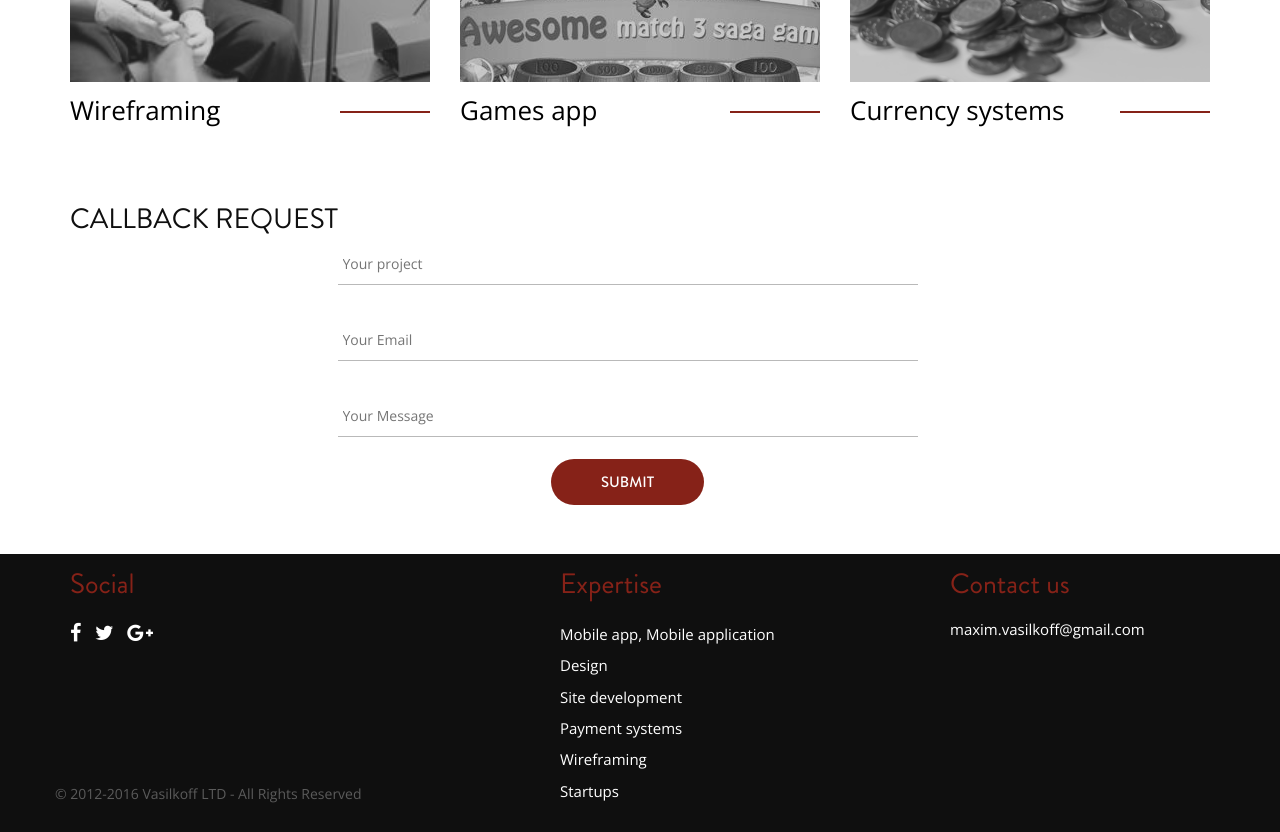
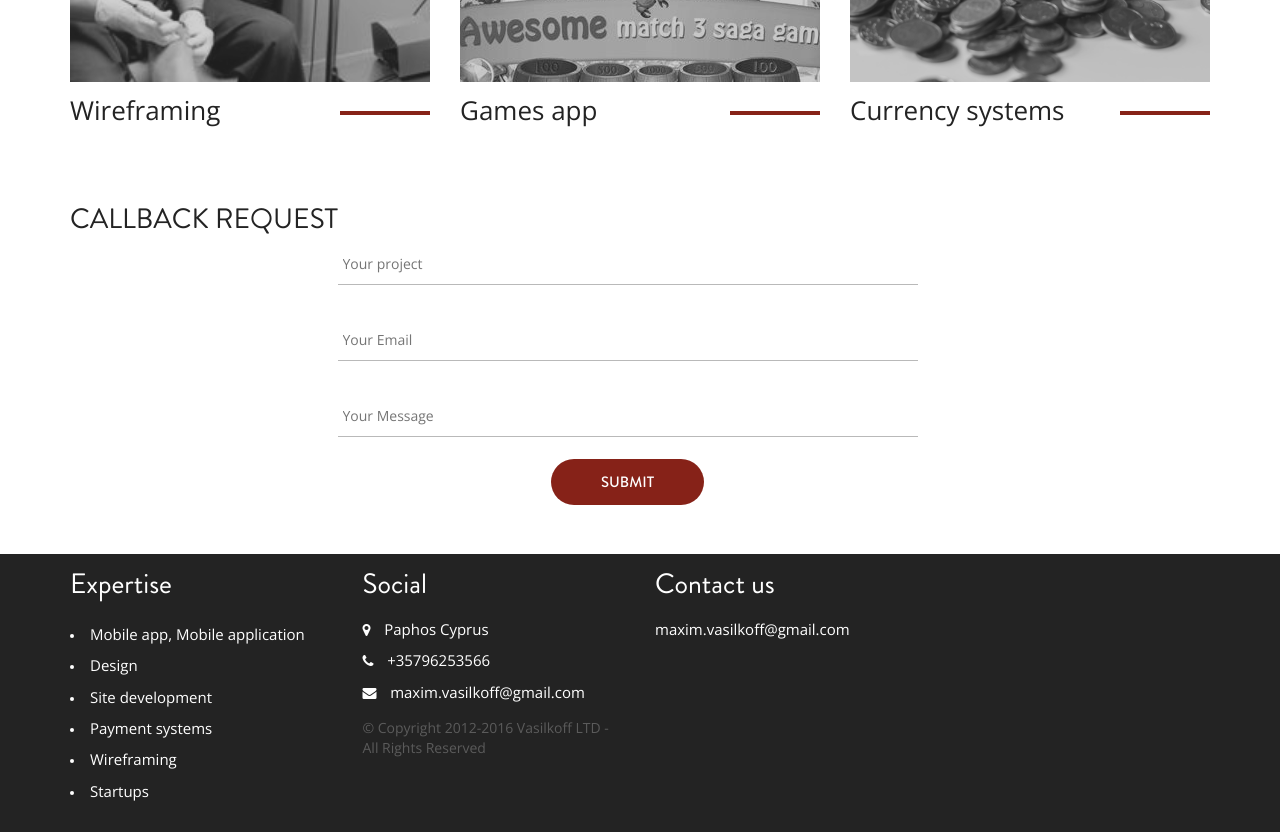
Before and after one commit to Lunberg88/Vasilkoff-LTD, a website: page app/homepage.html in a window 1280 px wide. Shown: the part 1590-2422 px from the top of the page. Drawn offline with nearby package versions, Linux system fonts and the light colour scheme; files that its build step writes are made by us from their sources; files whose address does not match are found by name.

Commit message:
Changed footer
Changed half footer and color from black to gray

```diff
--- a/app/homepage.html
+++ b/app/homepage.html
@@ -337,20 +337,8 @@
     <footer class="footer">
         <div class="container">
             <div class="row">
-                <div class="col-xs-12 col-sm-4 col-md-4">
-                    <div class="foot-box left-box">
-                        <div class="foot-title">Social</div>
-                        <div class="social fa-social">
-                            <a href="#" title="facebook"><i class="fa fa-facebook" aria-hidden="true"></i></a>
-                            <a href="#" title="twitter"><i class="fa fa-twitter" aria-hidden="true"></i></a>
-                            <a href="#" title="google plus"><i class="fa fa-google-plus" aria-hidden="true"></i></a>
-                        </div>
-                        <div class="foot-copyrights">
-                            &copy; 2012-2016 Vasilkoff LTD - All Rights Reserved
-                        </div>
-                    </div>
-                </div>
-                <div class="col-xs-12 col-sm-4 col-md-4">
+
+                <div class="col-xs-12 col-sm-3 col-md-3">
                     <div class="foot-box">
                         <span class="foot-title">Expertise</span>
                         <div class="social">
@@ -377,7 +365,20 @@
                         </div>
                     </div>
                 </div>
-                <div class="col-xs-12 col-sm-4 col-md-4">
+                <div class="col-xs-12 col-sm-3 col-md-3">
+                    <div class="foot-box left-box">
+                        <div class="foot-title">Social</div>
+                        <div class="social fa-social">
+                            <p><i class="fa fa-map-marker list-icon" aria-hidden="true"></i> <a href="#">Paphos Cyprus</a></p>
+                            <p><i class="fa fa-phone list-icon" aria-hidden="true"></i> <a href="#">+35796253566</a></p>
+                            <p><i class="fa fa-envelope list-icon" aria-hidden="true"></i> <a href="mailto:maxim.vasilkoff@gmail.com">maxim.vasilkoff@gmail.com</a></p>
+                        </div>
+                        <div class="foot-copyrights">
+                            &copy; Copyright 2012-2016 Vasilkoff LTD - All Rights Reserved
+                        </div>
+                    </div>
+                </div>
+                <div class="col-xs-12 col-sm-6 col-md-6">
                     <div class="foot-box">
                         <span class="foot-title">Contact us</span>
                         <div class="foot-contacts">
--- a/app/scss/_homepage.scss
+++ b/app/scss/_homepage.scss
@@ -70,11 +70,11 @@
     }
     .foot-box {
       margin: auto !important;
-      padding-left: 60px !important;
+      /*padding-left: 60px !important;*/
     }
 
     .foot-box:last-child {
-      padding-left: 100px !important;
+      /*padding-left: 100px !important;*/
     }
   }
 }
@@ -85,13 +85,15 @@
 }
 
 .footer {
-  background: #0f0f0f;
+  background: #232323;
   color: #fff;
-  padding: 10px 50px;
-
+  padding: 10px 0px;
+  .list-icon{
+      margin-right: 10px;
+  }
   .foot-title {
     font-size: 28px;
-    color: $dark-red;
+    color: #ffffff;
     font-family: 'Brandon Gratesque';
     font-style: normal;
     font-weight: 400;
@@ -121,21 +123,21 @@
 
   .fa-social {
     a, a:active, a:visited, .a:link {
-      font-size: 20px !important;
+      font-size: 15px !important;
     }
   }
 
   ul {
-    list-style: none;
-    margin-left: -45px;
-
+    /*list-style: none;*/
+    /*margin-left: -45px;*/
+    padding-left: 15px;
     li {
       font-size: 12px;
       color: #fff;
       padding: 5px 5px;
 
       a {
-        font-weight: normal;
+        font-weight: 100;
       }
     }
   }
@@ -386,7 +388,7 @@ header .navbar-collapse {
 
   .exp-title {
     font-size: 28px;
-    color: #0f0f0f;
+    color: #232323;
     padding: 10px 0;
     text-transform: uppercase;
     font-family: "Brandon Gratesque";
@@ -525,7 +527,7 @@ header .navbar-collapse {
 
       .title-border {
         width: 90px;
-        height: 2px;
+        height: 4px;
         background: $dark-red;
         margin-top: 19px;
       }
--- a/app/scss/_product.scss
+++ b/app/scss/_product.scss
@@ -59,7 +59,7 @@
   }
 
   .side-right {
-    color: #000;
+    color: #232323;
     background: #fff;
     right: 0;
     overflow: hidden;
--- a/app/scss/effects.scss
+++ b/app/scss/effects.scss
@@ -61,7 +61,7 @@ h1 {
 }
 
 .modal-content {
-  color: #000;
+  color: #232323;
 }
 
 .modal-body p {
@@ -879,8 +879,8 @@ ul.nav.navbar-nav {
   button.info {
     -webkit-transform: translateY(-200px);
     transform: translateY(-200px);
-    color: #000;
-    border: 1px solid #000;
+    color: #232323;
+    border: 1px solid #232323;
     -webkit-transition: all ease-in-out .3s;
     transition: all ease-in-out .3s;
   }
@@ -906,9 +906,9 @@ ul.nav.navbar-nav {
   button.info {
     -webkit-transform: translateY(0);
     transform: translateY(0);
-    box-shadow: 0 0 5px #000;
-    color: #000;
-    border: 1px solid #000;
+    box-shadow: 0 0 5px #232323;
+    color: #232323;
+    border: 1px solid #232323;
     -webkit-transition-delay: .3s;
     transition-delay: .3s;
   }
--- a/app/scss/main.scss
+++ b/app/scss/main.scss
@@ -26,7 +26,7 @@ body {
   height: 100%;
   width: 100%;
   font-family: 'Open Sans', sans-serif;
-  color: #000;
+  color: #232323;
   background: #fff;
   overflow-x: hidden;
 }
```
Also changed, not shown: app/blog.html (line endings or trailing spaces), app/contact.html (line endings or trailing spaces), app/css/effects.css, app/css/main.css, app/expertise.html (line endings or trailing spaces), app/expertise_one.html (line endings or trailing spaces), app/portfolio.html (line endings or trailing spaces), app/product.html (line endings or trailing spaces), 1 other file.
